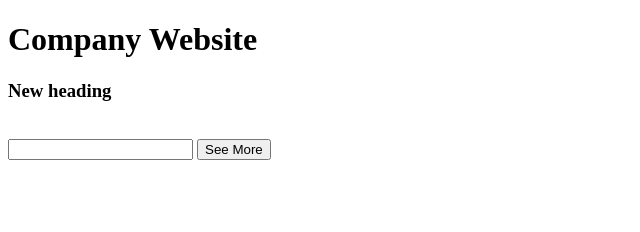
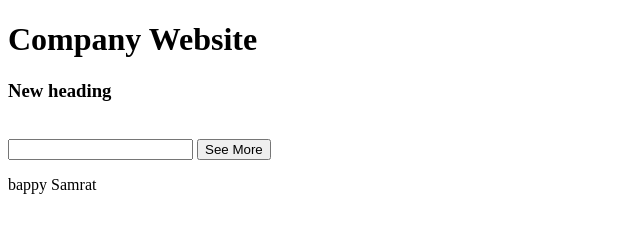
Before and after one commit to shimuliakter/New-company-website, a plain HTML site: page index.html in a window 1280 px wide. Shown: the whole page, without its empty margins (0-640 px from the left). Drawn offline with Linux system fonts and the light colour scheme.

Commit message:
Some major changes

```diff
--- a/index.html
+++ b/index.html
@@ -13,5 +13,6 @@
     <input type="text">
     <button>See More</button>
     <img src="images/2.jpg" alt="">
+    <p>bappy Samrat</p>
 </body>
 </html>
```
